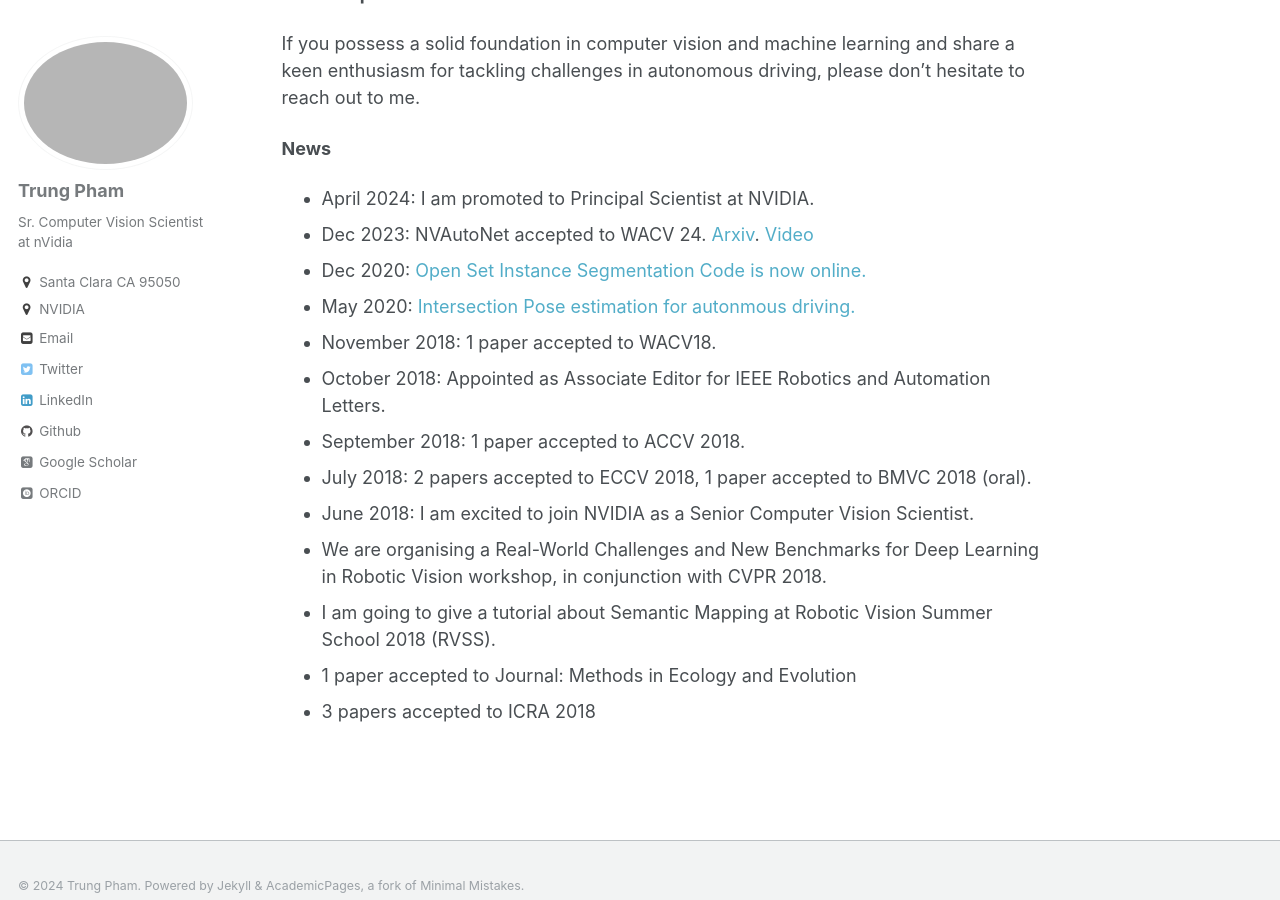
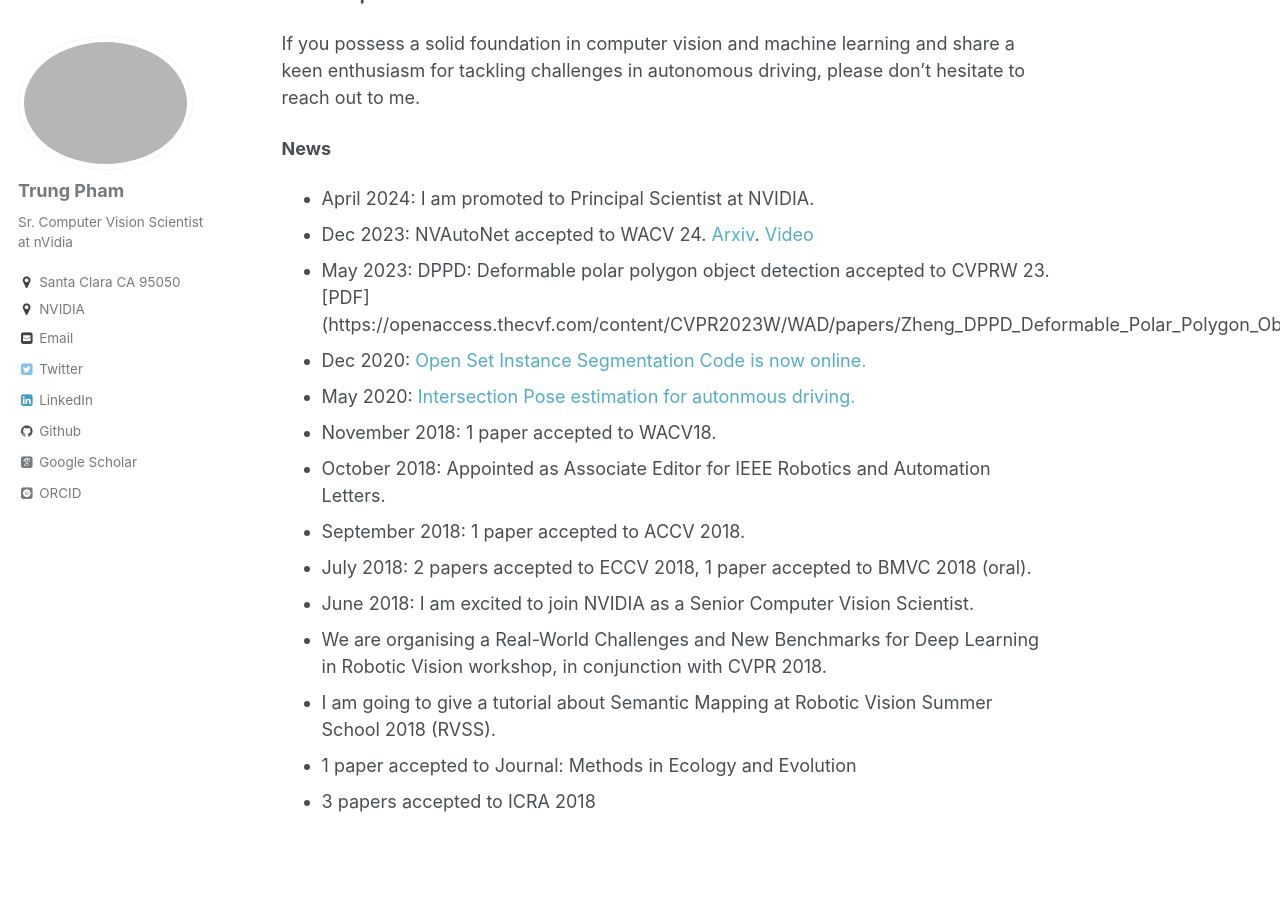
Before and after one commit to trungtpham/trungtpham.github.io, a Jekyll site: the page built from index.md, in a window 1280 px wide and 900 px high, scrolled down 977 px. Built offline with Jekyll 4.4.1, drawn with Linux system fonts in a browser that asks for light colours; some web fonts are replaced; our own code applies the rules of GitHub Pages for plain Markdown files.

Commit message:
Update index.md

```diff
--- a/index.md
+++ b/index.md
@@ -19,6 +19,7 @@ If you possess a solid foundation in computer vision and machine learning and sh
 **News**
 * April 2024: I am promoted to Principal Scientist at NVIDIA.
 * Dec 2023: NVAutoNet accepted to WACV 24. [Arxiv](https://arxiv.org/abs/2303.12976). [Video](https://www.youtube.com/watch?v=cPxVhCJ7kyY)
+* May 2023: DPPD: Deformable polar polygon object detection accepted to CVPRW 23.  [PDF] (https://openaccess.thecvf.com/content/CVPR2023W/WAD/papers/Zheng_DPPD_Deformable_Polar_Polygon_Object_Detection_CVPRW_2023_paper.pdf)
 * Dec 2020: [Open Set Instance Segmentation Code is now online.](https://github.com/trungtpham/open_set_instance_segmentation)
 * May 2020: [Intersection Pose estimation for autonmous driving.](https://www.youtube.com/watch?v=KPLTA4S_3Yo)
 * November 2018: 1 paper accepted to WACV18.
```
